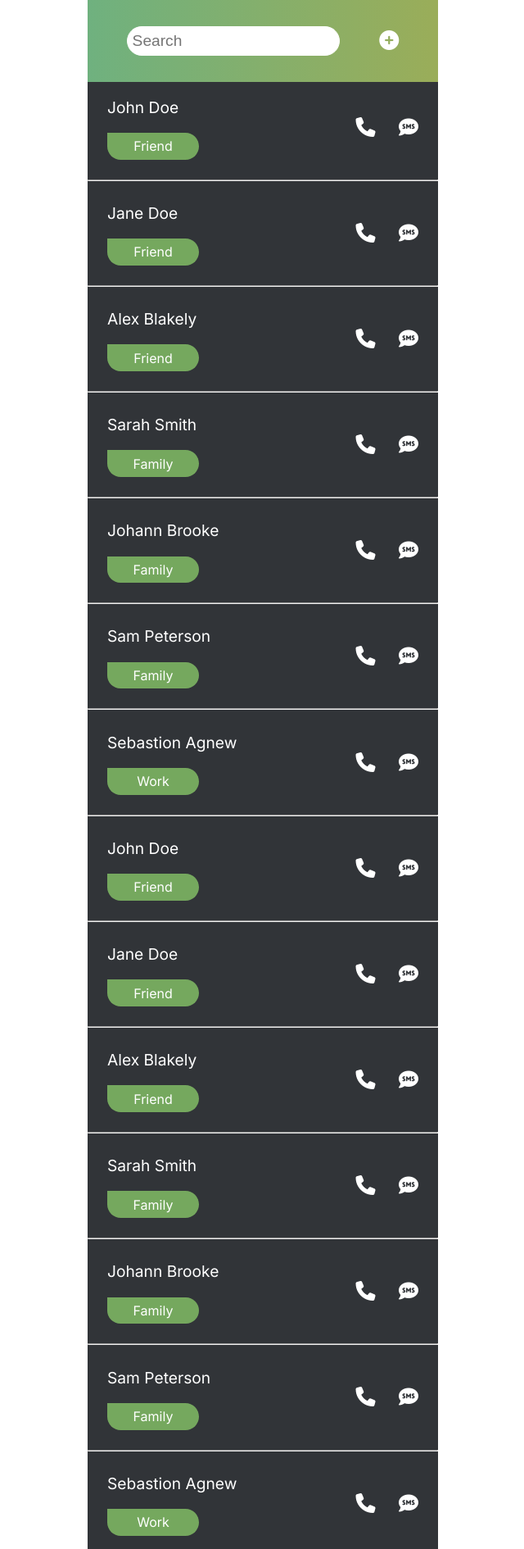
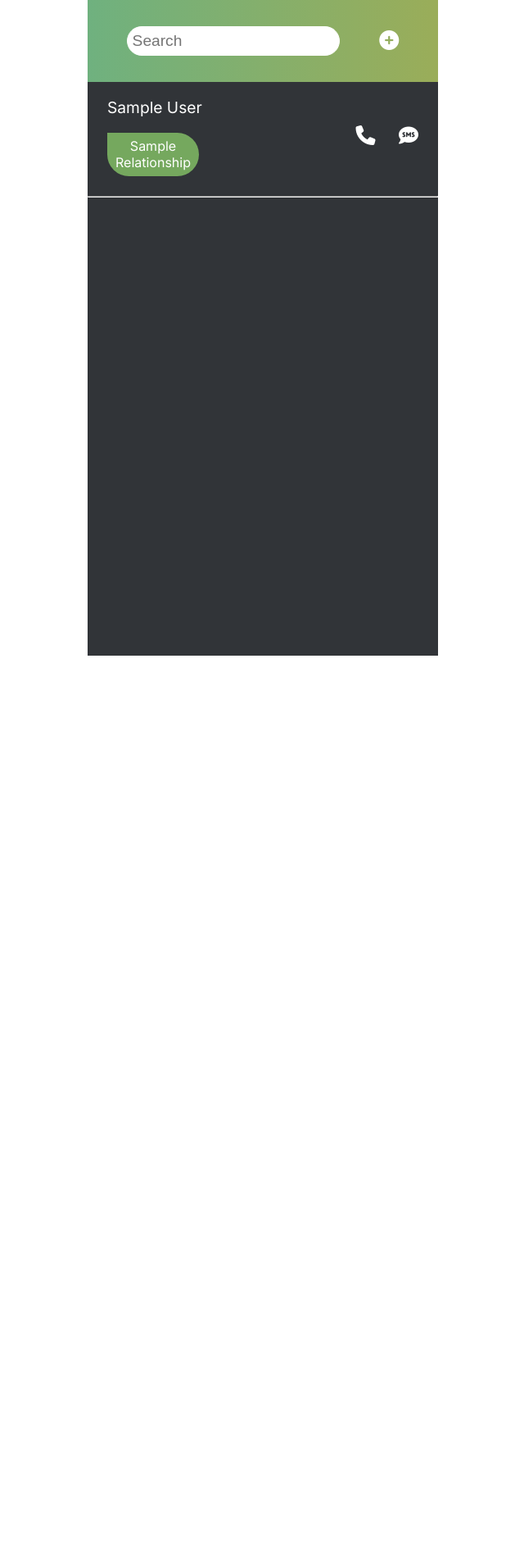
Before and after one commit to andreshkurko/django_contact_app, a Django app: template templates/index.html in a window 1280 px wide. Shown: the whole page at 82% size, without its empty margins (319-959 px from the left). After the commit the page ends 800 px from the top, so only its background shows below. Run offline with Django 3.2, Linux system fonts and the light colour scheme; the template is opened without the code that fills it: most values are stand-ins (such as "Sample title", 1, 10 or a date in 2020); some libraries are stand-ins or nearby versions.

Commit message:
added view rounds contact list

```diff
--- a/contactlistapp/views.py
+++ b/contactlistapp/views.py
@@ -3,7 +3,8 @@ from .models import Contact
 
 
 def index(request):
-    return render(request, 'index.html')
+    contacts = Contact.objects.all()
+    return render(request, 'index.html', {'contacts': contacts})
 
 
 def addContact(request):
--- a/templates/index.html
+++ b/templates/index.html
@@ -32,12 +32,13 @@
 		<!--  CONTACT LIST -->
 		<section class="contacts-library">
 			<ul class="contacts-list">
+                {% for contact in contacts reversed %}
 
 				<a href="contact-profile.html">
 					<div class="contact-section">
 						<li class="list__item">
-							<p class="contact-name">John Doe</p>
-							<p class="relationship">Friend</p>
+							<p class="contact-name">{{ contact.full_name | title}}</p>
+							<p class="relationship">{{ contact.relationship | title}}</p>
 						</li>
 
 						<li class="list__item">
@@ -48,199 +49,7 @@
 				</a>
 
 				<hr>
-
-				<a href="contact-profile.html">
-					<div class="contact-section">
-						<li class="list__item">
-							<p class="contact-name">Jane Doe</p>
-							<p class="relationship">Friend</p>
-						</li>
-
-						<li class="list__item">
-							<i class="fas fa-phone"></i>
-							<i class="fas fa-sms text"></i>
-						</li>
-					</div>
-				</a>
-
-				<hr>
-
-				<a href="contact-profile.html">
-					<div class="contact-section">
-						<li class="list__item">
-							<p class="contact-name">Alex Blakely</p>
-							<p class="relationship">Friend</p>
-						</li>
-
-						<li class="list__item">
-							<i class="fas fa-phone"></i>
-							<i class="fas fa-sms text"></i>
-						</li>
-					</div>
-				</a>
-
-				<hr>
-
-				<a href="contact-profile.html">
-					<div class="contact-section">
-						<li class="list__item">
-							<p class="contact-name">Sarah Smith</p>
-							<p class="relationship">Family</p>
-						</li>
-						<li class="list__item">
-							<i class="fas fa-phone"></i>
-							<i class="fas fa-sms text"></i>
-						</li>
-					</div>
-				</a>
-
-				<hr>
-
-				<a href="contact-profile.html">
-					<div class="contact-section">
-						<li class="list__item">
-							<p class="contact-name">Johann Brooke</p>
-							<p class="relationship">Family</p>
-						</li>
-						<li class="list__item">
-							<i class="fas fa-phone"></i>
-							<i class="fas fa-sms text"></i>
-						</li>
-					</div>
-				</a>
-
-				<hr>
-
-
-				<a href="contact-profile.html">
-					<div class="contact-section">
-						<li class="list__item">
-							<p class="contact-name">Sam Peterson</p>
-							<p class="relationship">Family</p>
-						</li>
-						<li class="list__item">
-							<i class="fas fa-phone"></i>
-							<i class="fas fa-sms text"></i>
-						</li>
-					</div>
-				</a>
-
-				<hr>
-
-				<a href="contact-profile.html">
-					<div class="contact-section">
-						<li class="list__item">
-							<p class="contact-name">Sebastion Agnew</p>
-							<p class="relationship">Work</p>
-						</li>
-						<li class="list__item">
-							<i class="fas fa-phone"></i>
-							<i class="fas fa-sms text"></i>
-						</li>
-					</div>
-				</a>
-
-				<hr>
-
-				<a href="contact-profile.html">
-					<div class="contact-section">
-						<li class="list__item">
-							<p class="contact-name">John Doe</p>
-							<p class="relationship">Friend</p>
-						</li>
-						<li class="list__item">
-							<i class="fas fa-phone"></i>
-							<i class="fas fa-sms text"></i>
-						</li>
-					</div>
-				</a>
-
-				<hr>
-				<div class="contact-section">
-					<li class="list__item">
-						<p class="contact-name">Jane Doe</p>
-						<p class="relationship">Friend</p>
-					</li>
-					<li class="list__item">
-						<i class="fas fa-phone"></i>
-						<i class="fas fa-sms text"></i>
-					</li>
-				</div>
-
-				<hr>
-
-				<a href="contact-profile.html">
-					<div class="contact-section">
-						<li class="list__item">
-							<p class="contact-name">Alex Blakely</p>
-							<p class="relationship">Friend</p>
-						</li>
-						<li class="list__item">
-							<i class="fas fa-phone"></i>
-							<i class="fas fa-sms text"></i>
-						</li>
-					</div>
-				</a>
-
-				<hr>
-
-				<a href="contact-profile.html">
-					<div class="contact-section">
-						<li class="list__item">
-							<p class="contact-name">Sarah Smith</p>
-							<p class="relationship">Family</p>
-						</li>
-						<li class="list__item">
-							<i class="fas fa-phone"></i>
-							<i class="fas fa-sms text"></i>
-						</li>
-					</div>
-				</a>
-
-				<hr>
-
-				<a href="contact-profile.html">
-					<div class="contact-section">
-						<li class="list__item">
-							<p class="contact-name">Johann Brooke</p>
-							<p class="relationship">Family</p>
-						</li>
-						<li class="list__item">
-							<i class="fas fa-phone"></i>
-							<i class="fas fa-sms text"></i>
-						</li>
-					</div>
-				</a>
-
-				<hr>
-
-				<a href="contact-profile.html">
-					<div class="contact-section">
-						<li class="list__item">
-							<p class="contact-name">Sam Peterson</p>
-							<p class="relationship">Family</p>
-						</li>
-						<li class="list__item">
-							<i class="fas fa-phone"></i>
-							<i class="fas fa-sms text"></i>
-						</li>
-					</div>
-				</a>
-
-				<hr>
-
-				<a href="contact-profile.html">
-					<div class="contact-section">
-						<li class="list__item">
-							<p class="contact-name">Sebastion Agnew</p>
-							<p class="relationship">Work</p>
-						</li>
-						<li class="list__item">
-							<i class="fas fa-phone"></i>
-							<i class="fas fa-sms text"></i>
-						</li>
-					</div>
-				</a>
+                {% endfor %}
 			</ul>
 		</section>
 	</div>
```
Also changed, not shown: db.sqlite3.
